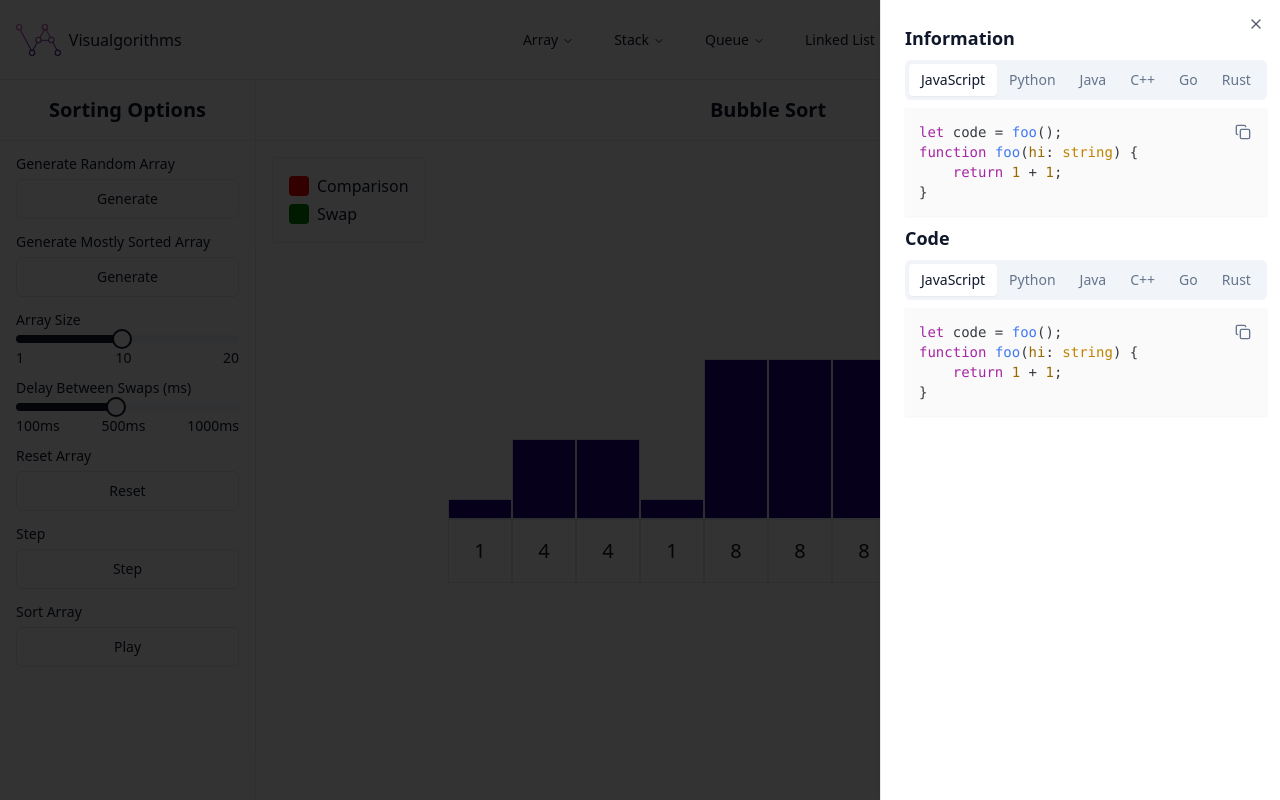
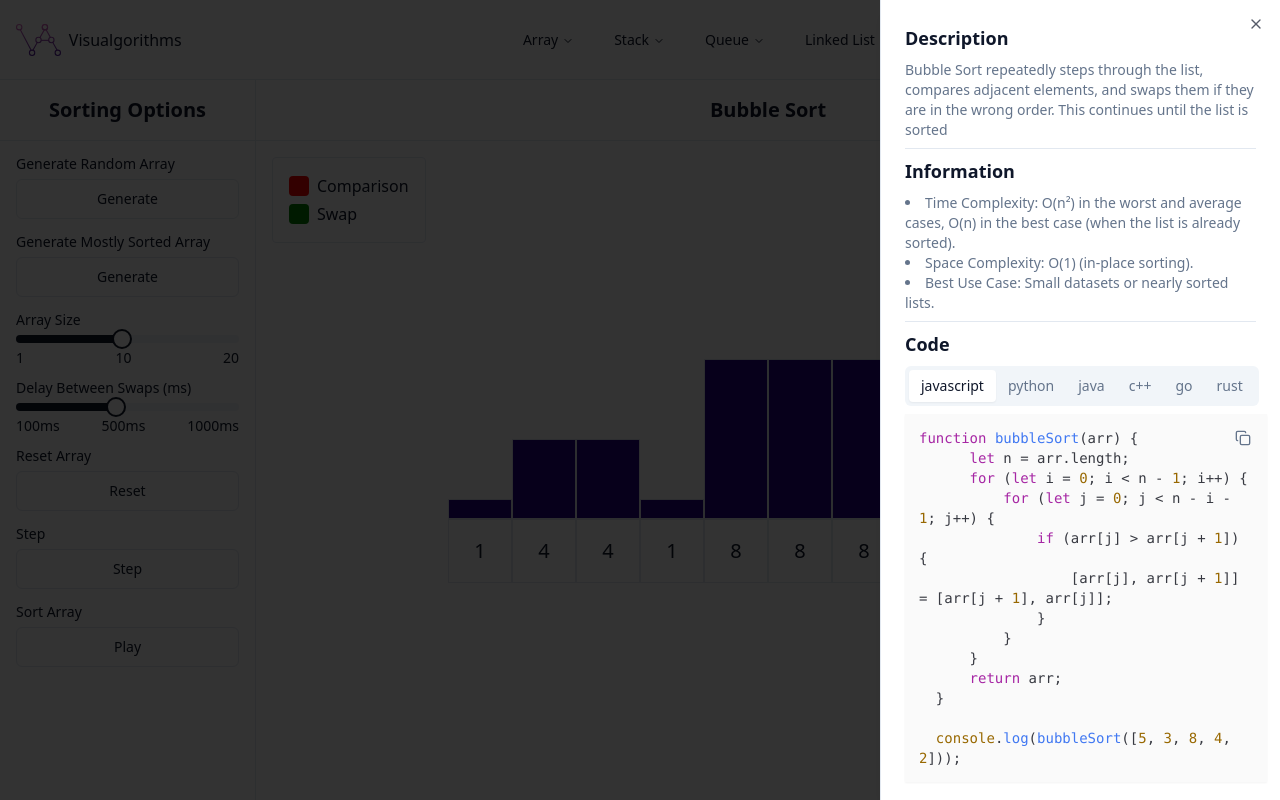
Before and after one commit to jhutchings99/algorithm-visualizer, a Next.js app in the folder src/public/: page /array/bubble-sort in a window 1280 px wide. Both pictures are taken after a click on the button 1235 px from the left and 177 px from the top of the page. Built offline with nearby package versions, Linux system fonts and the light colour scheme.

Commit message:
add example code to bubble sort information pane

```diff
--- a/src/public/app/array/bubble-sort/page.tsx
+++ b/src/public/app/array/bubble-sort/page.tsx
@@ -10,6 +10,130 @@ export default function BubbleSort() {
   const arr = generateRandomArray(10);
   if (!arr) return;
 
+  const description = `Bubble Sort repeatedly steps through the list, compares adjacent
+            elements, and swaps them if they are in the wrong order. This
+            continues until the list is sorted`;
+
+  const keyPoits = [
+    `Time Complexity: O(n²) in the worst and average cases, O(n) in
+  the best case (when the list is already sorted).`,
+    `Space Complexity: O(1) (in-place sorting).`,
+    `Best Use Case: Small datasets or nearly sorted lists.`,
+  ];
+
+  const codeBlocks = [
+    `function bubbleSort(arr) {
+      let n = arr.length;
+      for (let i = 0; i < n - 1; i++) {
+          for (let j = 0; j < n - i - 1; j++) {
+              if (arr[j] > arr[j + 1]) {
+                  [arr[j], arr[j + 1]] = [arr[j + 1], arr[j]];
+              }
+          }
+      }
+      return arr;
+  }
+
+  console.log(bubbleSort([5, 3, 8, 4, 2]));`,
+
+    `def bubbleSort(arr):
+  n = len(arr)
+  for i in range(n - 1):
+      for j in range(n - i - 1):
+          if arr[j] > arr[j + 1]:
+              arr[j], arr[j + 1] = arr[j + 1], arr[j]
+  return arr
+
+print(bubbleSort([5, 3, 8, 4, 2]))
+`,
+    `public class BubbleSort {
+    public static void bubbleSort(int[] arr) {
+        int n = arr.length;
+        for (int i = 0; i < n - 1; i++) {
+            for (int j = 0; j < n - i - 1; j++) {
+                if (arr[j] > arr[j + 1]) {
+                    int temp = arr[j];
+                    arr[j] = arr[j + 1];
+                    arr[j + 1] = temp;
+                }
+            }
+        }
+    }
+
+    public static void main(String[] args) {
+        int[] arr = {5, 3, 8, 4, 2};
+        bubbleSort(arr);
+        System.out.println(java.util.Arrays.toString(arr));
+    }
+}
+`,
+    `#include <iostream>
+#include <vector>
+
+void bubbleSort(std::vector<int>& arr) {
+    int n = arr.size();
+    for (int i = 0; i < n - 1; i++) {
+        for (int j = 0; j < n - i - 1; j++) {
+            if (arr[j] > arr[j + 1]) {
+                std::swap(arr[j], arr[j + 1]);
+            }
+        }
+    }
+}
+
+int main() {
+    std::vector<int> arr = {5, 3, 8, 4, 2};
+    bubbleSort(arr);
+    for (int num : arr) {
+        std::cout << num << " ";
+    }
+    return 0;
+}
+`,
+    `package main
+
+import (
+    "fmt"
+)
+
+func bubbleSort(arr []int) {
+    n := len(arr)
+    for i := 0; i < n-1; i++ {
+        for j := 0; j < n-i-1; j++ {
+            if arr[j] > arr[j+1] {
+                arr[j], arr[j+1] = arr[j+1], arr[j]
+            }
+        }
+    }
+}
+
+func main() {
+    arr := []int{5, 3, 8, 4, 2}
+    bubbleSort(arr)
+    fmt.Println(arr)
+}
+`,
+    `fn bubble_sort(arr: &mut [i32]) {
+  let n = arr.len();
+  for i in 0..n - 1 {
+      for j in 0..n - i - 1 {
+          if arr[j] > arr[j + 1] {
+              arr.swap(j, j + 1);
+          }
+      }
+  }
+}
+
+fn main() {
+  let mut arr = [5, 3, 8, 4, 2];
+  bubble_sort(&mut arr);
+  println!("{:?}", arr);
+}
+`,
+  ];
+
+  const languages = ["javascript", "python", "java", "c++", "go", "rust"];
+
   return (
     <div>
       <MainNavigation />
@@ -20,7 +144,12 @@ export default function BubbleSort() {
             <h1 className="text-xl font-bold py-4 text-center">Bubble Sort</h1>
             <Separator />
             <div className="flex">
-              <InformationPane />
+              <InformationPane
+                description={description}
+                keyPoints={keyPoits}
+                codeBlocks={codeBlocks}
+                languages={languages}
+              />
               <SortingKey />
             </div>
           </div>
--- a/src/public/components/code-block.tsx
+++ b/src/public/components/code-block.tsx
@@ -65,7 +65,9 @@ export default function CodeBlock(props: CodeBlockProps) {
           </Tooltip>
         </TooltipProvider>
       </div>
-      <code className={`language-${props.language}`}>{props.code.trim()}</code>
+      <code className={`language-${props.language} text-wrap break-words`}>
+        {props.code.trim()}
+      </code>
     </pre>
   );
 }
--- a/src/public/components/information-pane.tsx
+++ b/src/public/components/information-pane.tsx
@@ -13,12 +13,16 @@ import {
 import { Info } from "lucide-react";
 import CodeBlock from "./code-block";
 import { Tabs, TabsContent, TabsList, TabsTrigger } from "@/components/ui/tabs";
+import { Separator } from "./ui/separator";
 
-export default function InformationPane() {
-  let codeString = `let code = foo();
-function foo(hi: string) {
-    return 1 + 1;
-}`;
+interface InformationPaneProps {
+  description: string;
+  keyPoints: string[];
+  codeBlocks: string[];
+  languages: string[];
+}
+
+export default function InformationPane(props: InformationPaneProps) {
   return (
     <Sheet>
       <SheetTrigger asChild>
@@ -28,36 +32,38 @@ function foo(hi: string) {
       </SheetTrigger>
       <SheetContent className="w-[400px] sm:w-[400px] sm:max-w-[400px]">
         <SheetHeader>
+          <SheetTitle>Description</SheetTitle>
+          <SheetDescription>{props.description}</SheetDescription>
+          <Separator />
           <SheetTitle>Information</SheetTitle>
           <SheetDescription>
-            <Tabs defaultValue="javascript">
-              <TabsList>
-                <TabsTrigger value="javascript">JavaScript</TabsTrigger>
-                <TabsTrigger value="python">Python</TabsTrigger>
-                <TabsTrigger value="java">Java</TabsTrigger>
-                <TabsTrigger value="c++">C++</TabsTrigger>
-                <TabsTrigger value="go">Go</TabsTrigger>
-                <TabsTrigger value="rust">Rust</TabsTrigger>
-              </TabsList>
-              <TabsContent value="javascript" className="w-[362px]">
-                <CodeBlock language="typescript" code={codeString} />
-              </TabsContent>
-            </Tabs>
+            <ul className=" list-disc list-inside">
+              {props.keyPoints.map((point, index) => (
+                <li key={index}>{point}</li>
+              ))}
+            </ul>
           </SheetDescription>
+          <Separator />
+
           <SheetTitle>Code</SheetTitle>
           <SheetDescription>
             <Tabs defaultValue="javascript">
               <TabsList>
-                <TabsTrigger value="javascript">JavaScript</TabsTrigger>
-                <TabsTrigger value="python">Python</TabsTrigger>
-                <TabsTrigger value="java">Java</TabsTrigger>
-                <TabsTrigger value="c++">C++</TabsTrigger>
-                <TabsTrigger value="go">Go</TabsTrigger>
-                <TabsTrigger value="rust">Rust</TabsTrigger>
+                {props.languages.map((language, index) => (
+                  <TabsTrigger key={index} value={language}>
+                    {language}
+                  </TabsTrigger>
+                ))}
               </TabsList>
-              <TabsContent value="javascript" className="w-[362px]">
-                <CodeBlock language="typescript" code={codeString} />
-              </TabsContent>
+              {props.codeBlocks.map((code, index) => (
+                <TabsContent
+                  key={index}
+                  value={props.languages[index]}
+                  className="w-[362px]"
+                >
+                  <CodeBlock language={props.languages[index]} code={code} />
+                </TabsContent>
+              ))}
             </Tabs>
           </SheetDescription>
         </SheetHeader>
```
